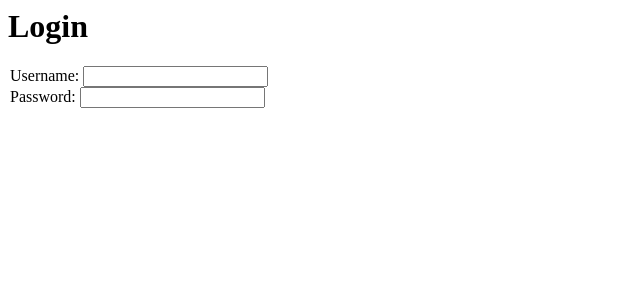
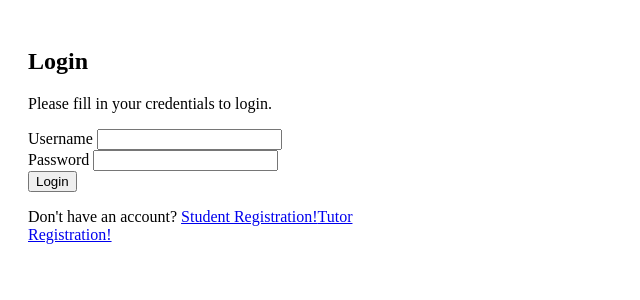
Before and after one commit to akenworthy20/CS135_FinalProject, a PHP site: template view/pages/home.php in a window 1280 px wide. Shown: the top 300 px of the page, without its empty margins (0-640 px from the left). Run offline with PHP 8.4, Linux system fonts and the light colour scheme; the template is opened without the code that fills it, so the values that code supplies are empty.

Commit message:
Update home.php

```diff
--- a/view/pages/home.php
+++ b/view/pages/home.php
@@ -1,10 +1,31 @@
-<h1> Login </h1>
-<form name="loginForm" method="post">
-
-  <legend for="username">Username:
-  <input type="text" name="username" id ="username" value=""> </input></legend>
-
-  <legend for="password">Password:
-  <input type="password" name="password" id ="password"> </input></legend>
-
-</form>
+<!DOCTYPE html>
+<html lang="en">
+<head>
+    <title>Login</title>
+    <style>
+        .wrapper{ width: 350px; padding: 20px; }
+    </style>
+</head>
+<body>
+    <div class="wrapper">
+        <h2>Login</h2>
+        <p>Please fill in your credentials to login.</p>
+        <form action="<?php echo htmlspecialchars($_SERVER["PHP_SELF"]); ?>" method="post">
+            <div class="form-group <?php echo (!empty($username_err)) ? 'has-error' : ''; ?>">
+                <label>Username</label>
+                <input type="text" name="username"class="form-control" value="<?php echo $username; ?>">
+                <span class="help-block"><?php echo $username_err; ?></span>
+            </div>
+            <div class="form-group <?php echo (!empty($password_err)) ? 'has-error' : ''; ?>">
+                <label>Password</label>
+                <input type="password" name="password" class="form-control">
+                <span class="help-block"><?php echo $password_err; ?></span>
+            </div>
+            <div class="form-group">
+                <input type="submit" class="btn btn-primary" value="Login">
+            </div>
+            <p>Don't have an account? <a href="studentRegister.php">Student Registration!</a><a href = "tutorRegister.php">Tutor Registration!</a></p>
+        </form>
+    </div>
+</body>
+</html>
```
